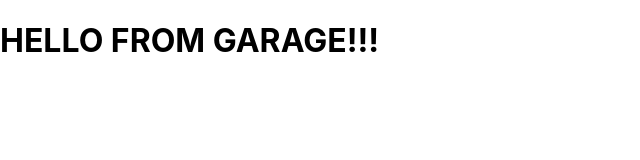
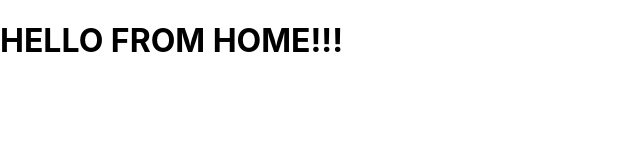
Before and after one commit to nikolai-minkevich/test-repo, a React (Create React App) app: page /garage in a window 1280 px wide. Shown: the top 160 px of the page, without its empty margins (0-640 px from the left). Built offline with nearby package versions, Linux system fonts and the light colour scheme.

Commit message:
add something

```diff
--- a/src/App.js
+++ b/src/App.js
@@ -8,9 +8,9 @@ function App() {
   return (
     <HashRouter>
     <Switch>
-    <Route exact path={process.env.PUBLIC_URL + '/'} component={Home} />
-    <Route exact path={process.env.PUBLIC_URL + '/home'} component={Home} />
-    <Route exact path={process.env.PUBLIC_URL + "/garage"} component={Garage} />
+    <Route path={process.env.PUBLIC_URL + '/'} component={Home} />
+    <Route path={process.env.PUBLIC_URL + '/#home'} component={Home} />
+    <Route path={process.env.PUBLIC_URL + "/#garage"} component={Garage} />
     <Redirect to='/' />
     </Switch>
       </HashRouter>
```
Also changed, not shown: 6 other files (tests, documents, lock files or other folders).
